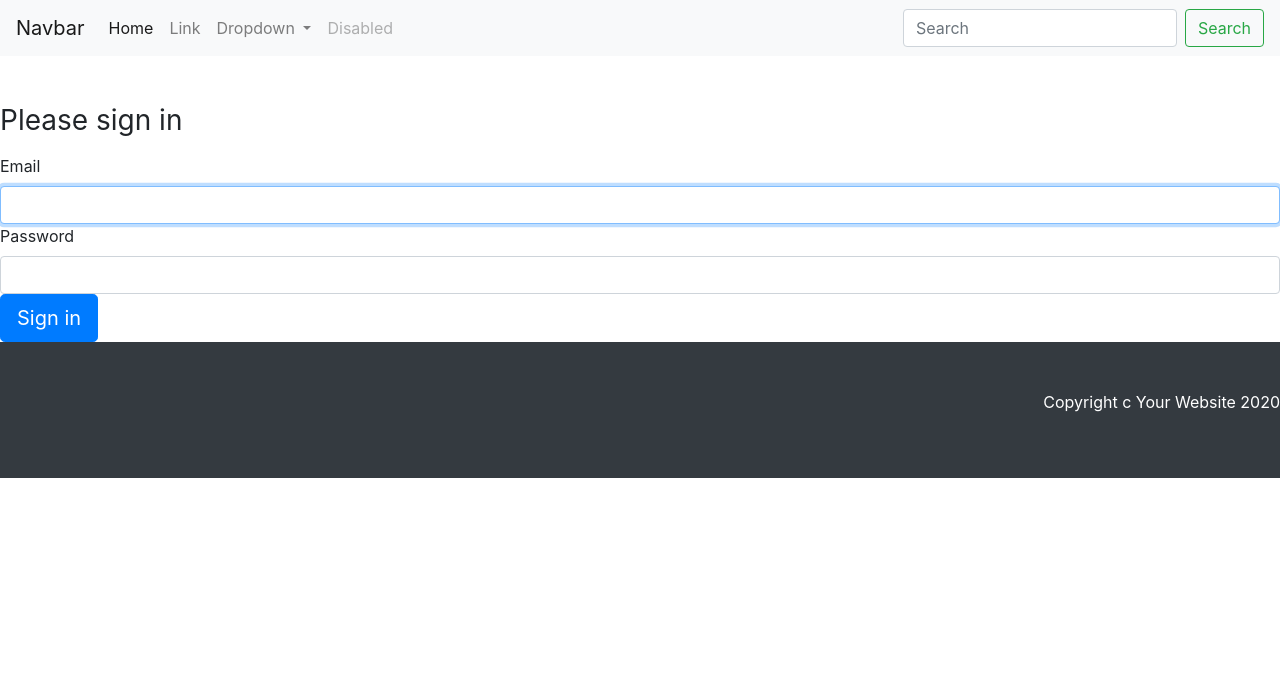
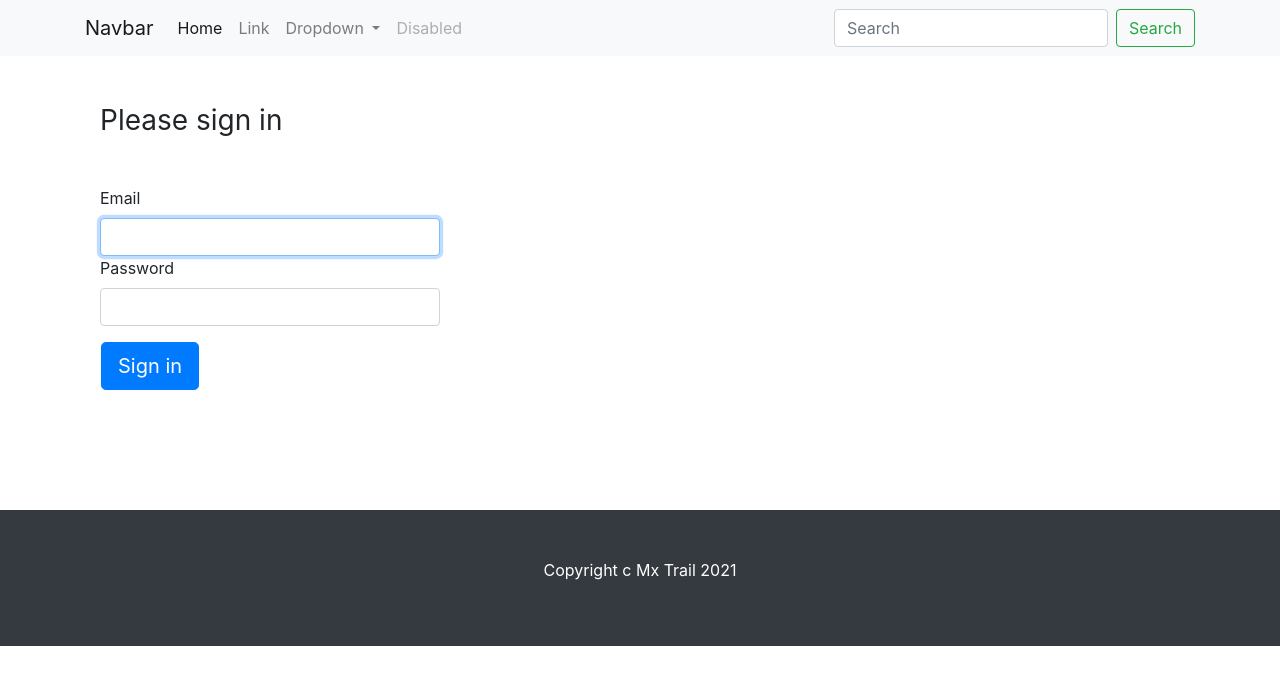
Before and after one commit to aziyade/motocross, a Symfony app: template templates/security/login.html.twig in a window 1280 px wide. Shown: the top 685 px of the page. Run offline with Twig, Linux system fonts and the light colour scheme; the template is opened without the code that fills it, so the values that code supplies are empty; some libraries are stand-ins or nearby versions.

Commit message:
ajout frant

```diff
--- a/src/Form/RegistrationFormType.php
+++ b/src/Form/RegistrationFormType.php
@@ -24,7 +24,7 @@ class RegistrationFormType extends AbstractType
             ->add('licence')
 
 
-
+            /*
             ->add('agreeTerms', CheckboxType::class, [
                 'mapped' => false,
                 'constraints' => [
@@ -33,6 +33,7 @@ class RegistrationFormType extends AbstractType
                     ]),
                 ],
             ])
+            */
             ->add('plainPassword', PasswordType::class, [
                 // instead of being set onto the object directly,
                 // this is read and encoded in the controller
--- a/templates/base.html.twig
+++ b/templates/base.html.twig
@@ -22,6 +22,7 @@
     <body>
         {% block navbar %}
         <nav class="navbar navbar-expand-lg navbar-light bg-light">
+        <div class="container">
   <a class="navbar-brand" href="#">Navbar</a>
   <button class="navbar-toggler" type="button" data-toggle="collapse" data-target="#navbarSupportedContent" aria-controls="navbarSupportedContent" aria-expanded="false" aria-label="Toggle navigation">
     <span class="navbar-toggler-icon"></span>
@@ -55,15 +56,13 @@
       <button class="btn btn-outline-success my-2 my-sm-0" type="submit">Search</button>
     </form>
   </div>
+  </div>
 </nav>
 
         {% endblock %}
 	<div class="container mb-5 ">
-		<div class="row">
 
 
-  </div>
-    </div>
 
 
 
@@ -71,13 +70,13 @@
         {% block body %}
 
         {% endblock %}
-
+    </div>
 
        {% block footer %}
 
        <div class="bg-dark text-white py-5">
 	 <!--<img src="./img/Chuck-Norris-Net-Worth.jpg" width="180" height="100" class="d-inline-block align-top pl-4" alt=""> -->
-	<p class="text-right"> Copyright c Your Website 2020</p>
+	<p class="text-center"> Copyright c Mx Trail 2021</p>
     </div>
 
         {% endblock %}
--- a/templates/home/index.html.twig
+++ b/templates/home/index.html.twig
@@ -2,6 +2,7 @@
 
 {% block title %}Hello HomeController!{% endblock %}
 
+ {% block navbar %}{% endblock %}
 {% block body %}
   <style>
     body
@@ -29,7 +30,7 @@ background-image: url({{ relative_path('http://localhost/image/imgfond2c.jpg') }
 		<h2> Veuillez vous identifier ou creer un compte </h2>
 		<br />
     <a href="{{ relative_path('http://localhost/motocross/public/login') }}" class="btn btn-success btn-lg">  je m'identifie  </a>
-    <a href="{{ relative_path('http://localhost/motocross/public/register') }}" class="btn btn-success btn-lg">je crée mon compte</a>
+    <a href="{{ relative_path('http://localhost/motocross/public/register') }}" class="ml-5 btn btn-success btn-lg">je crée mon compte</a>
     <br>
     <br>
     <br>
--- a/templates/security/login.html.twig
+++ b/templates/security/login.html.twig
@@ -14,7 +14,8 @@
         </div>
     {% endif %}
 
-    <h1 class="h3 mb-3 font-weight-normal">Please sign in</h1>
+    <div class="col-4">
+    <h1 class="h3 my-5 font-weight-normal">Please sign in</h1>
     <label for="inputEmail">Email</label>
     <input type="email" value="{{ last_username }}" name="email" id="inputEmail" class="form-control" autocomplete="email" required autofocus>
     <label for="inputPassword">Password</label>
@@ -23,7 +24,7 @@
     <input type="hidden" name="_csrf_token"
            value="{{ csrf_token('authenticate') }}"
     >
-
+</div>
     {#
         Uncomment this section and add a remember_me option below your firewall to activate remember me functionality.
         See https://symfony.com/doc/current/security/remember_me.html
@@ -35,8 +36,9 @@
         </div>
     #}
 
-    <button class="btn btn-lg btn-primary" type="submit">
+    <button class="btn btn-lg btn-primary ml-3 mt-3" type="submit">
         Sign in
     </button>
 </form>
+<br><br><br>
 {% endblock %}
```
Also changed, not shown: templates/registration/register.html.twig (+4 -3 lines).
